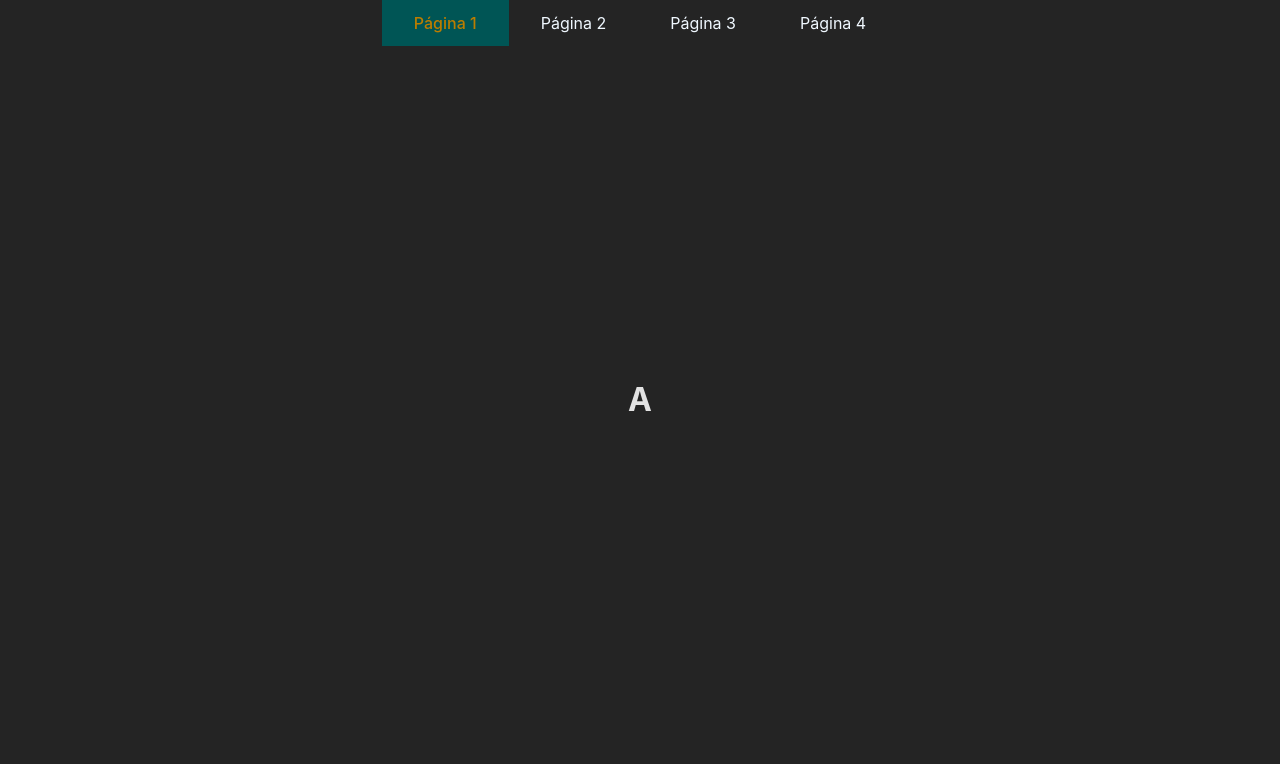
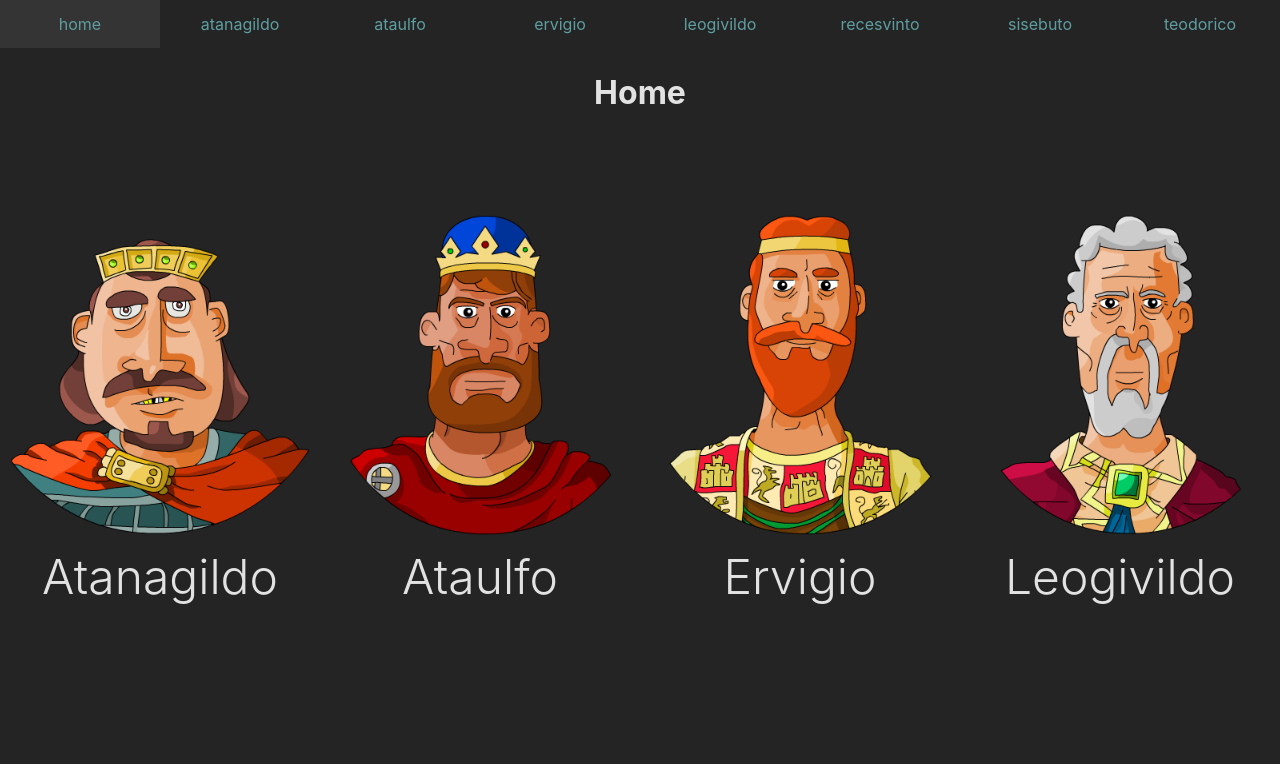
Before and after one commit to tomasjibaja/react-sin-dolor-JAB, a React (Vite) app: page / in a window 1280 px wide. Shown: the top 764 px of the page. Built offline with nearby package versions, Linux system fonts and the light colour scheme.

Commit message:
Creando app de van reyes, falta el useParams

```diff
--- /dev/null
+++ b/src/App8KingNav.css
@@ -0,0 +1,76 @@
+:root {
+    font-family: Inter, system-ui, Avenir, Helvetica, Arial, sans-serif;
+    line-height: 1.5;
+    font-weight: 400;
+
+    color-scheme: light dark;
+    color: rgba(255, 255, 255, 0.87);
+    background-color: #242424;
+
+    font-synthesis: none;
+    text-rendering: optimizeLegibility;
+    -webkit-font-smoothing: antialiased;
+    -moz-osx-font-smoothing: grayscale;
+}
+
+body, #root {
+    margin: 0;
+    padding: 0;
+    display: flex;
+    flex-direction: column;
+    height: 100vh;
+    width: 100vw;
+}
+
+nav {
+    width: 100vw;
+    height: 3rem;
+    display: flex;
+    flex-direction: row;
+    justify-content: space-evenly;
+    align-items: center;
+}
+
+nav > a {
+    width: 100%;
+    height: 100%;
+    color: cadetblue;
+    text-align: center;
+    line-height: 3rem;
+    text-decoration-color: transparent;
+}
+
+nav > a:hover {
+    background-color: #343434;
+}
+
+.king, .home {
+    display: flex;
+    flex-direction: column;
+    align-items: center;
+    justify-content: center;
+}
+
+.home {
+    width: 100vw;
+}
+
+.king {
+    width: 400px;
+    height: 550px;
+    margin: auto;
+}
+
+.king > h2 {
+    font-weight: 300;
+    font-size: 3rem;
+    margin: 0;
+}
+
+.kings-wrapper {
+    width: 100vw;
+    display: flex;
+    flex-wrap: wrap;
+    align-items: center;
+    justify-content: center;
+}
--- /dev/null
+++ b/src/App8KingNav.jsx
@@ -0,0 +1,25 @@
+import React from 'react'
+import { BrowserRouter, Routes, Route } from 'react-router-dom'
+import Nav from './kingnav/Nav'
+import King from './kingnav/King'
+import Home from './kingnav/Home'
+import './App8KingNav.css'
+import { kings } from './kingnav/kings'
+
+const App8KingNav = () => {
+  return (
+    <BrowserRouter>
+      <Nav />
+      <Routes>
+        <Route path={'/'} element={<Home />} />
+        {kings.map((elem, index) => {
+          return (
+            <Route key={index} path={`/${elem.nombre}`} element={<King props={elem} />} />
+          )
+        })}
+      </Routes>
+    </BrowserRouter>
+  )
+}
+
+export default App8KingNav
--- /dev/null
+++ b/src/kingnav/Home.jsx
@@ -0,0 +1,20 @@
+import React from 'react'
+import { kings } from './kings'
+import King from './King'
+
+const Home = () => {
+  return (
+    <div className='home'>
+      <h1>Home</h1>
+      <div className="kings-wrapper">
+        {kings.map((elem, index) => {
+            return (
+                <King key={index} props={elem} small/>
+            )
+        })}
+      </div>
+    </div>
+  )
+}
+
+export default Home
--- /dev/null
+++ b/src/kingnav/King.jsx
@@ -0,0 +1,17 @@
+import React from 'react'
+import { Link } from 'react-router-dom'
+
+const King = ( {props, small} ) => {
+  const title = props.nombre.charAt(0).toUpperCase() + props.nombre.slice(1);
+  const style = small ? { width: '300px' } : null
+  return (
+    <div className='king' style={style}>
+      <Link to={`/${props.nombre}`} >
+        <img src={`/images/${props.img}`} alt="king pic" style={style} />
+      </Link>
+      <h2>{title}</h2>
+    </div>
+  )
+}
+
+export default King
--- /dev/null
+++ b/src/kingnav/Nav.jsx
@@ -0,0 +1,18 @@
+import { NavLink } from 'react-router-dom'
+import React from 'react'
+import { kings } from './kings'
+
+const Nav = () => {
+  return (
+    <nav>
+      <NavLink to={'/'} >home</NavLink>
+      {kings.map((elem, index) => {
+        return (
+          <NavLink key={index} to={`/${elem.nombre}`}>{elem.nombre}</NavLink>
+        )
+      })}
+    </nav>
+  )
+}
+
+export default Nav
--- /dev/null
+++ b/src/kingnav/kings.js
@@ -0,0 +1,30 @@
+export const kings = [
+    {
+        nombre: 'atanagildo',
+        img: 'rey_atanagildo.png'
+    },
+    {
+        nombre: 'ataulfo',
+        img: 'rey_ataulfo.png'
+    },
+    {
+        nombre: 'ervigio',
+        img: 'rey_ervigio.png'
+    },
+    {
+        nombre: 'leogivildo',
+        img: 'rey_leogivildo.png'
+    },
+    {
+        nombre: 'recesvinto',
+        img: 'rey_recesvinto.png'
+    },
+    {
+        nombre: 'sisebuto',
+        img: 'rey_sisebuto.png'
+    },
+    {
+        nombre: 'teodorico',
+        img: 'rey_teodorico.png'
+    },
+]
--- a/src/main.jsx
+++ b/src/main.jsx
@@ -1,6 +1,6 @@
 import { StrictMode } from 'react'
 import { createRoot } from 'react-dom/client'
-import App from './App8.jsx'
+import App from './App8KingNav.jsx'
 
 createRoot(document.getElementById('root')).render(
   <StrictMode>
```
